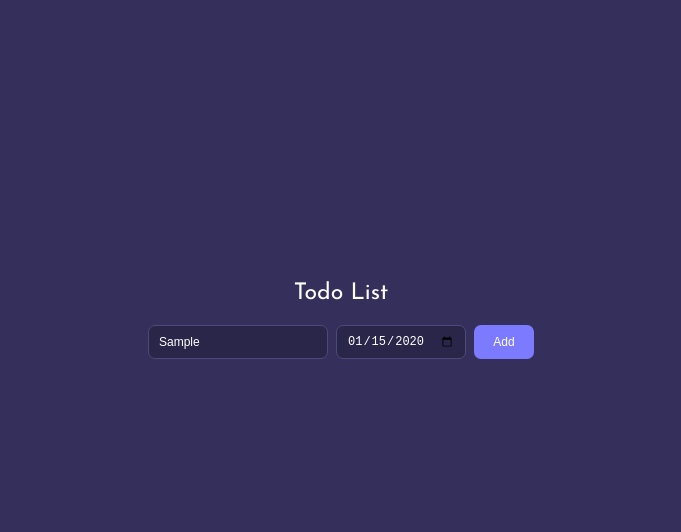
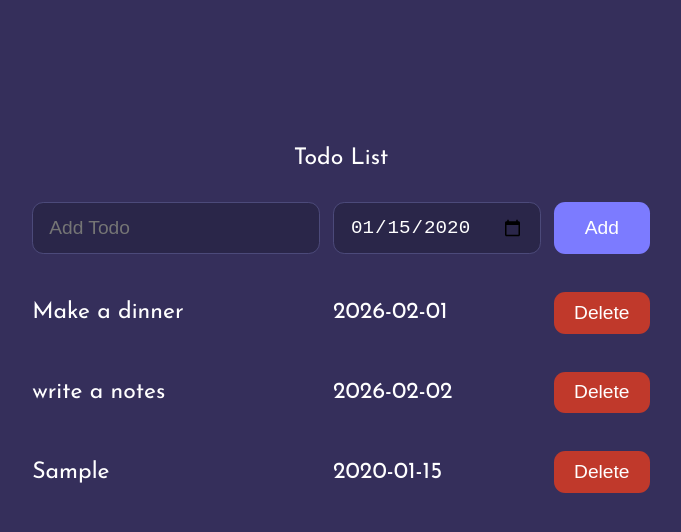
Before and after one commit to rayhan123-ahmed/JavaScript-Project, a plain HTML site: page Todo-list/index.html in a window 1280 px wide. Both pictures are taken after typing "Sample", "2020-01-15" into the empty fields and a click on the button "Add". Shown: the whole page, without its empty margins (299-980 px from the left). Drawn offline with Linux system fonts and the light colour scheme.

Commit message:
Todo list project has been complete

```diff
--- a/Todo-list/index.html
+++ b/Todo-list/index.html
@@ -22,11 +22,16 @@
    <div class="container">
      <p class="title">Todo List</p>
      <div class="grid">
-      <input type="text" placeholder="Add Todo" class="input-area">
+      <input type="text" placeholder="Add Todo" class="input-area input-js" onkeydown="keyDwon(event)">
 
-       <input type="date" class="input-area">
-       <button class="btn-area">Add</button>
+       <input type="date" class="input-area dueDate">
+       <button class="btn-area" onclick="
+         addTodo()
+       ">Add</button>
+     <div class="js-div"></div>
      </div>
+
+
    </div>
   </body>
   <script src="scirpt.js"></script>
--- a/Todo-list/scirpt.js
+++ b/Todo-list/scirpt.js
@@ -0,0 +1,72 @@
+const todolist = [
+    {
+     name : 'Make a dinner',
+     dueDate : '2026-02-01'
+    },
+    {
+     name : 'write a notes',
+     dueDate : '2026-02-02'
+    }
+]
+
+renderTodo()
+
+// This funstion has been cretaed for rendering the html in the page
+function renderTodo() {
+     let todolistHtml = ''
+
+  for (let i = 0; i < todolist.length; i++) {
+        const todo = todolist [i];
+        const name = todo.name;
+        const dueDate = todo.dueDate;
+
+        const html = `
+        <div class="aling">
+          ${name}
+        </div>
+        <div class="aling">
+          ${dueDate}
+        </div>
+          <button class="delete-btn" onclick = "
+           todolist.splice(${i},1)
+           renderTodo()
+          ">
+          Delete
+          </button>
+        `
+        todolistHtml += html
+  }
+    console.log(todolistHtml);
+
+  document.querySelector('.js-div').innerHTML = todolistHtml
+}
+
+
+
+// This funtion has been cretaed for add todo
+function addTodo() {
+    const inputEl = document.querySelector('.input-js');
+    const deletEl = document.querySelector('.dueDate')
+    const name = inputEl.value;
+    const dueDate = deletEl.value;
+
+
+    todolist.push(
+        {
+            name,
+            dueDate
+        }
+    );
+
+    inputEl.value = ''
+    renderTodo()
+}
+
+
+
+// This function created for press Enter button
+function keyDwon(event) {
+     if (event.key === 'Enter' || event.key === 'Shift') {
+        addTodo()
+     }
+}
--- a/Todo-list/style.css
+++ b/Todo-list/style.css
@@ -3,9 +3,6 @@
   padding: 0;
   box-sizing: border-box;
   max-width: 100%;
-}
-html {
-  font-size: 62.5%;
 }
 body {
   background: #352f5b;
@@ -52,5 +49,23 @@ input[type="text"]:focus {
     display: grid;
     grid-template-columns: 18rem 13rem 6rem;
     grid-column-gap: .8rem;
-    grid-row-gap: 1rem;
+    grid-row-gap: 2.4rem;
 }
+.js-div {
+  display: contents;
+}
+.aling{
+  display: flex;
+  align-items: center;
+}
+.delete-btn {
+  background-color: #c0392b;
+  color: #fff;
+  border: none;
+  font-size: 1.2rem;
+  padding: 0.6rem;
+  border-radius: .7rem;
+}
+.delete-btn:hover {
+  background-color: #ff6b5c;
+}
```
